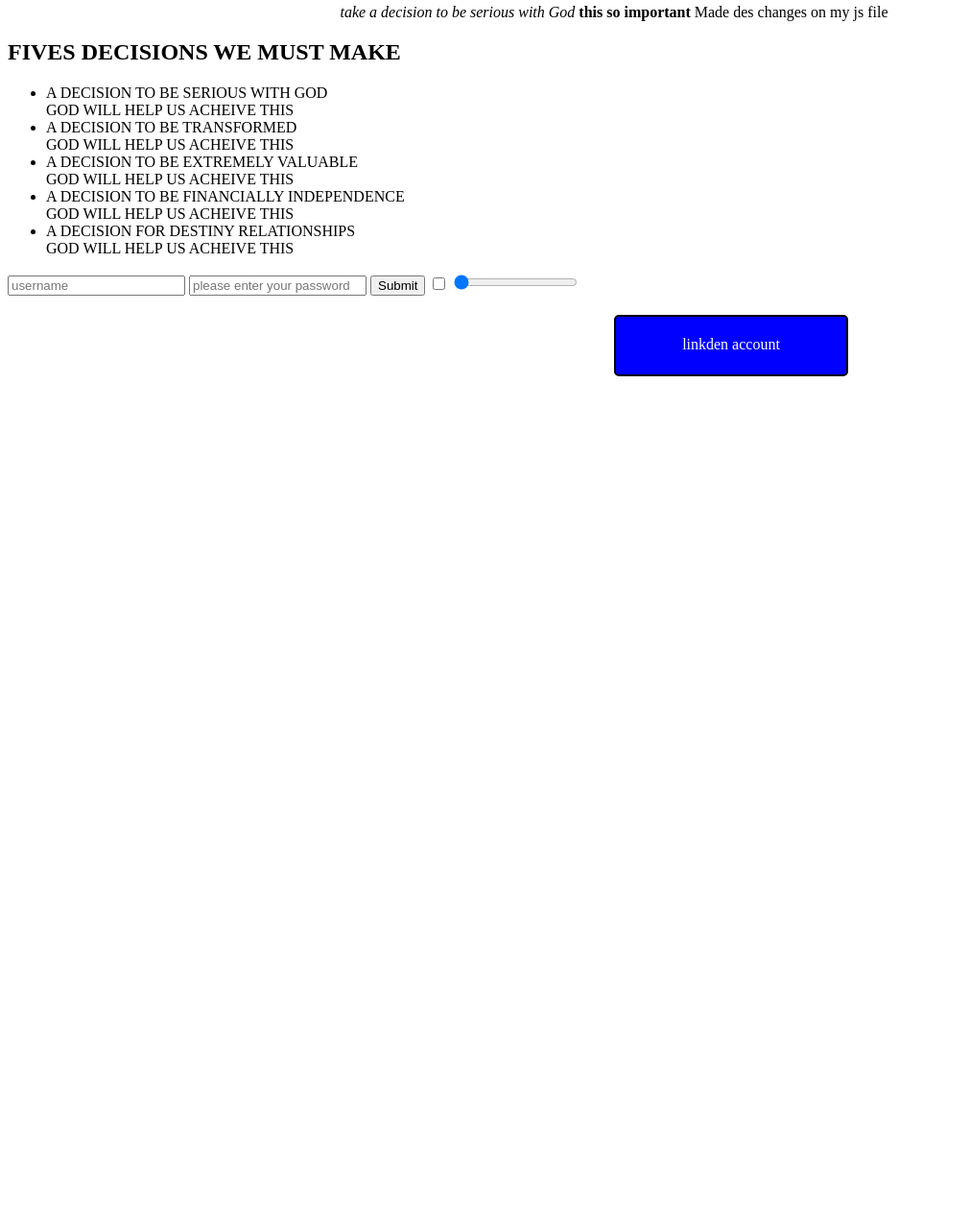
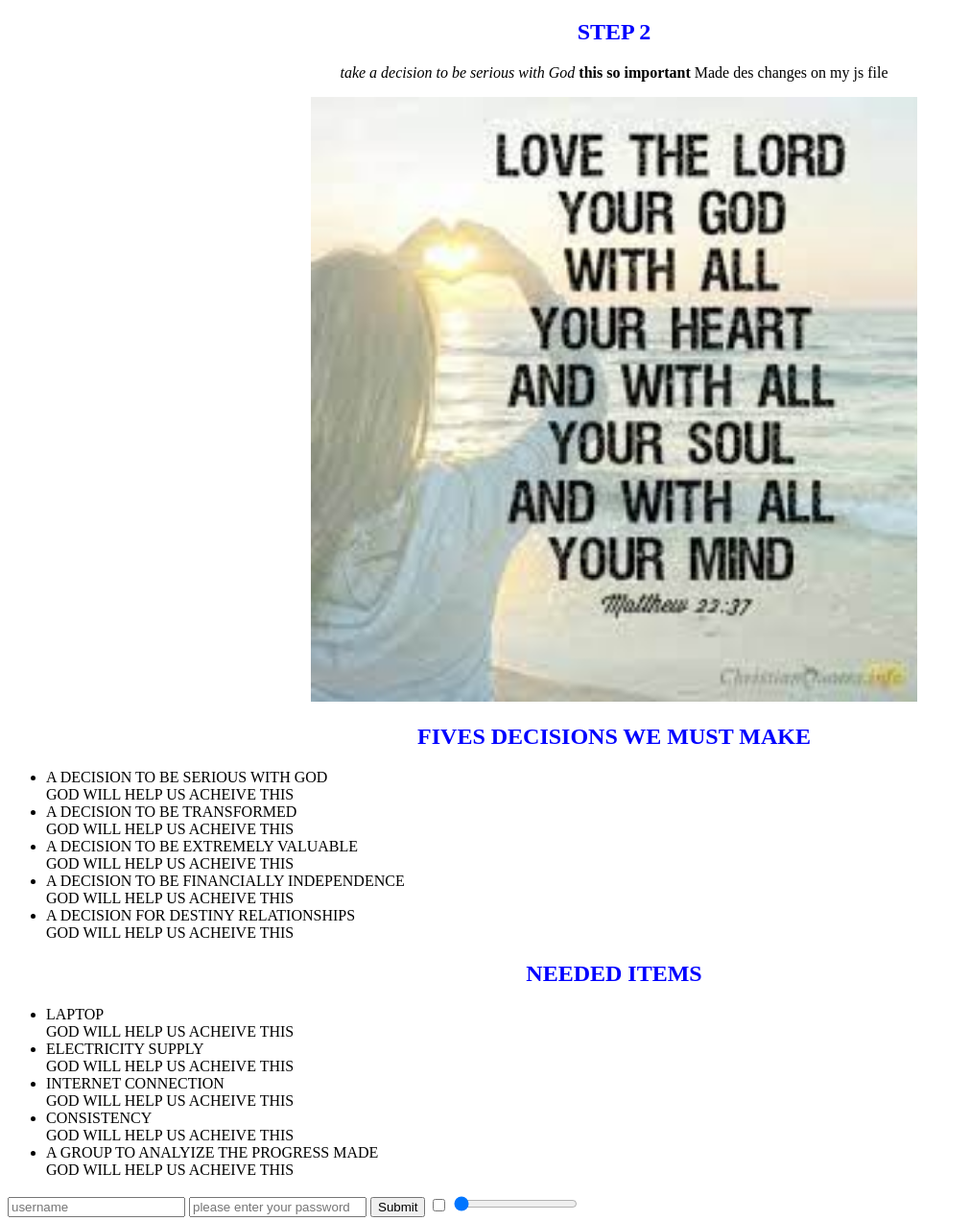
Before and after one commit to ojingwaDaniel/DOM-manipulation, a plain HTML site: page index.html in a window 1280 px wide. Shown: the part 828-2100 px from the top of the page at 96% size, without its empty margins (0-1011 px from the left). Before the commit the page ends 1228 px from the top, so only its background shows below. Drawn offline with Linux system fonts and the light colour scheme.

Commit message:
added content

```diff
--- a/index.html
+++ b/index.html
@@ -18,13 +18,22 @@
 
         <h1 >STEP 2</h1>
         <p class="step2">Lorem ipsum, dolor sit amet consectetur adipisicing elit. Ullam quis repellat dolores fugiat, consequuntur sequi vitae libero perspiciatis, aliquid perferendis voluptates! Iure possimus quis, ipsa praesentium libero voluptatibus provident autem?</p>
-        <h2>FIVES DECISIONS WE MUST MAKE</h2>
+        <img src="images/God.jfif" alt="">
+        <h1>FIVES DECISIONS WE MUST MAKE</h1>
         <ul>
             <li>A DECISION TO BE SERIOUS WITH GOD</li>
             <li>A DECISION TO BE TRANSFORMED</li>
             <li>A DECISION TO BE EXTREMELY VALUABLE</li>
             <li>A DECISION TO BE FINANCIALLY INDEPENDENCE</li>
             <li>A DECISION FOR DESTINY RELATIONSHIPS</li>
+        </ul>
+        <h1>NEEDED ITEMS</h1>
+        <ul class="items">
+            <li class="item">LAPTOP</li>
+            <li  class="item">ELECTRICITY SUPPLY</li>
+            <li  class="item">INTERNET CONNECTION</li>
+            <li  class="item">CONSISTENCY</li>
+            <li  class="item">A GROUP TO ANALYIZE THE PROGRESS MADE</li>
         </ul>
 
     </section>
```
